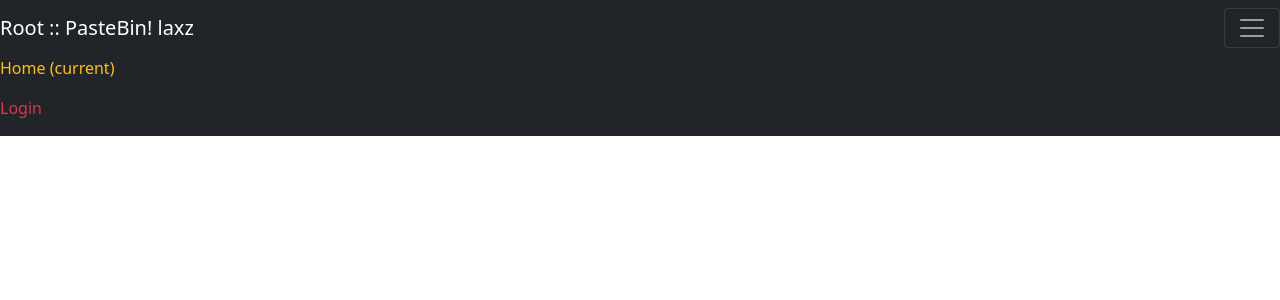
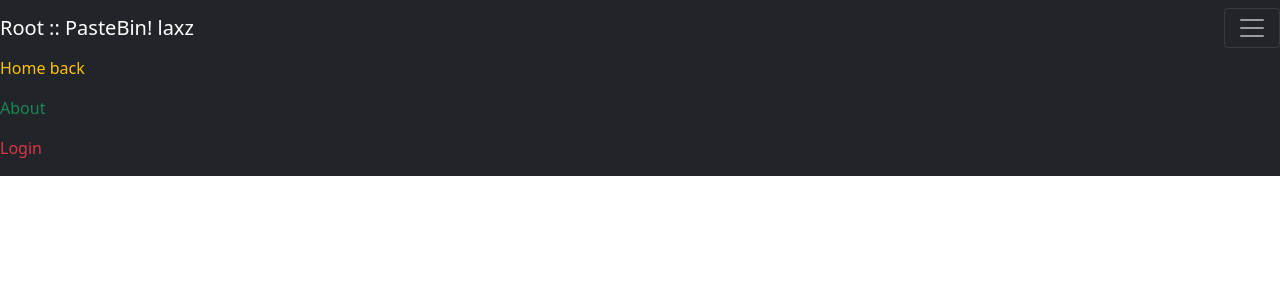
Before and after one commit to minlaxz/pastebin-heroku, a Django app: page / in a window 1280 px wide, after a click that opens the changed part. Shown: the top 300 px of the page. Run offline with Django 3.2, Linux system fonts and the light colour scheme; data that the repository does not hold is empty; some libraries are stand-ins or nearby versions.

Commit message:
About app is configured.

```diff
--- /dev/null
+++ b/about/urls.py
@@ -0,0 +1,8 @@
+from django.urls import path
+from django.conf.urls import url
+from . import views
+
+urlpatterns = [
+    path('', views.aboutView, name='aboutview_uid'),
+    # url(r'^runme', views.runme, name="script"),
+]
--- a/pastebin/settings.py
+++ b/pastebin/settings.py
@@ -42,6 +42,7 @@
     'django.contrib.messages',
     'django.contrib.staticfiles',
     'indexview.apps.IndexviewConfig',
+    'about.apps.AboutConfig',
 ]
 
 MIDDLEWARE = [
--- a/pastebin/templates/base.html
+++ b/pastebin/templates/base.html
@@ -26,10 +26,13 @@
         <div class="collapse navbar-collapse" id="navbarNavDropdown">
             <ul class="navbar-nav">
               <li class="nav-item active">
-                <a class="nav-link text-warning" href="#"> Home <span class="sr-only">(current)</span></a>
+                <a class="nav-link text-warning" href="/"> Home <span class="sr-only"> back </span></a>
               </li>
               <li class="nav-item">
-                <a class="nav-link text-danger" href="#"> Login</a>
+                <a class="nav-link text-success" href="/about/"> About</a>
+              </li>
+              <li class="nav-item">
+                <a class="nav-link text-danger" href="/admin/"> Login</a>
               </li>
             </ul>
           </div>
--- a/pastebin/urls.py
+++ b/pastebin/urls.py
@@ -19,4 +19,5 @@
 urlpatterns = [
     path('admin/', admin.site.urls),
     path('',include('indexview.urls')),
+    path('about/',include('about.urls')),
 ]
```
Also changed, not shown: about/templates/about/about.html (added, +55 -0 lines), about/views.py (+6 -1 lines).
